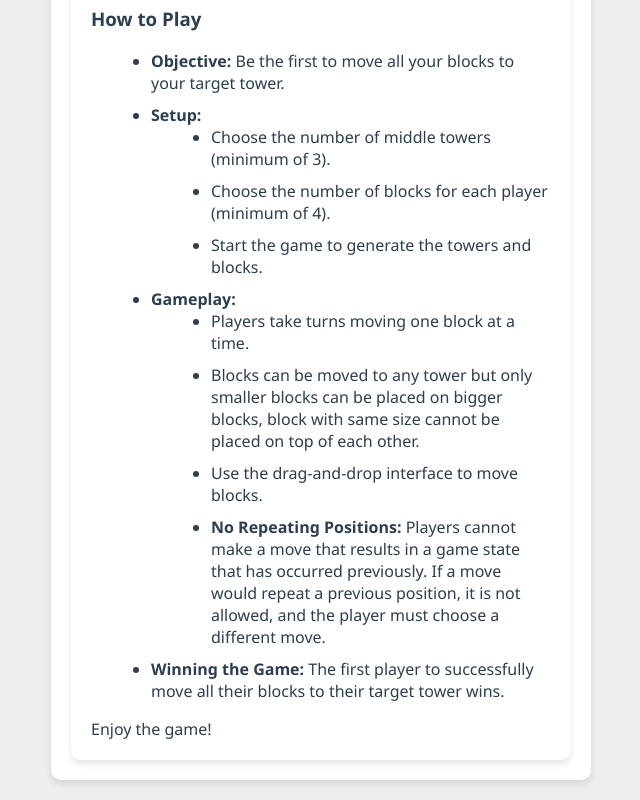
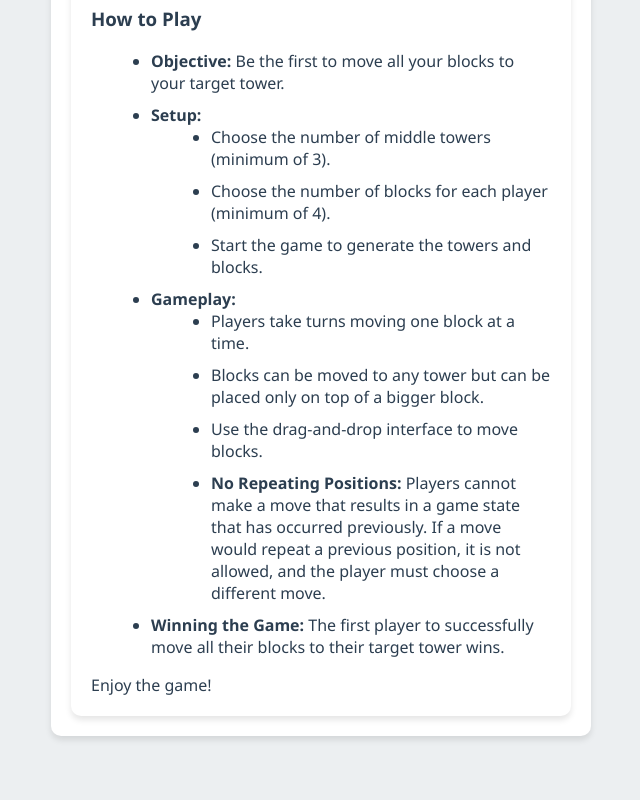
Before and after one commit to neodroid/tower-of-hanoi-pvp, a plain HTML site: page game.html in a window 1280 px wide. Shown: the part 622-1422 px from the top of the page, without its empty margins (319-959 px from the left). After the commit the page ends 1378 px from the top, so only its background shows below. Drawn offline with nearby package versions, Linux system fonts and the light colour scheme.

Commit message:
Update game.html

```diff
--- a/game.html
+++ b/game.html
@@ -37,7 +37,7 @@
                 <li><strong>Gameplay:</strong>
                     <ul>
                         <li>Players take turns moving one block at a time.</li>
-                        <li>Blocks can be moved to any tower but only smaller blocks can be placed on bigger blocks, block with same size cannot be placed on top of each other.</li>
+                        <li>Blocks can be moved to any tower but can be placed only on top of a bigger block.</li>
                         <li>Use the drag-and-drop interface to move blocks.</li>
                         <li><strong>No Repeating Positions:</strong> Players cannot make a move that results in a game state that has occurred previously. If a move would repeat a previous position, it is not allowed, and the player must choose a different move.</li>
                     </ul>
```
